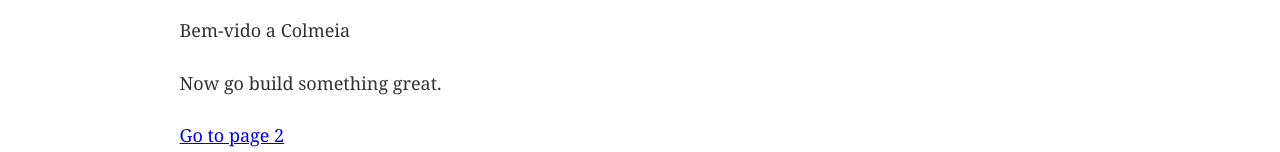
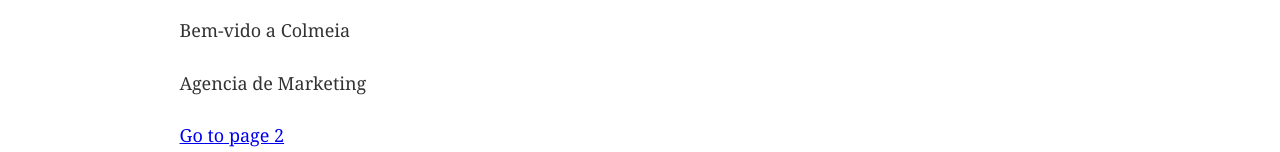
Before and after one commit to jjunior96/comeia-site, a Gatsby site: page / in a window 1280 px wide. Shown: the part 176-328 px from the top of the page. Built offline with nearby package versions, Linux system fonts and the light colour scheme; Gatsby itself is replaced by a stand-in of ours.

Commit message:
home screen

```diff
--- a/src/pages/index.js
+++ b/src/pages/index.js
@@ -9,7 +9,7 @@ const IndexPage = () => (
     <SEO title="Home" />
     <h1>Home</h1>
     <p>Bem-vido a Colmeia</p>
-    <p>Now go build something great.</p>
+    <p>Agencia de Marketing</p>
     <div style={{ maxWidth: `300px`, marginBottom: `1.45rem` }}>
     </div>
     <Link to="/page-2/">Go to page 2</Link>
```
